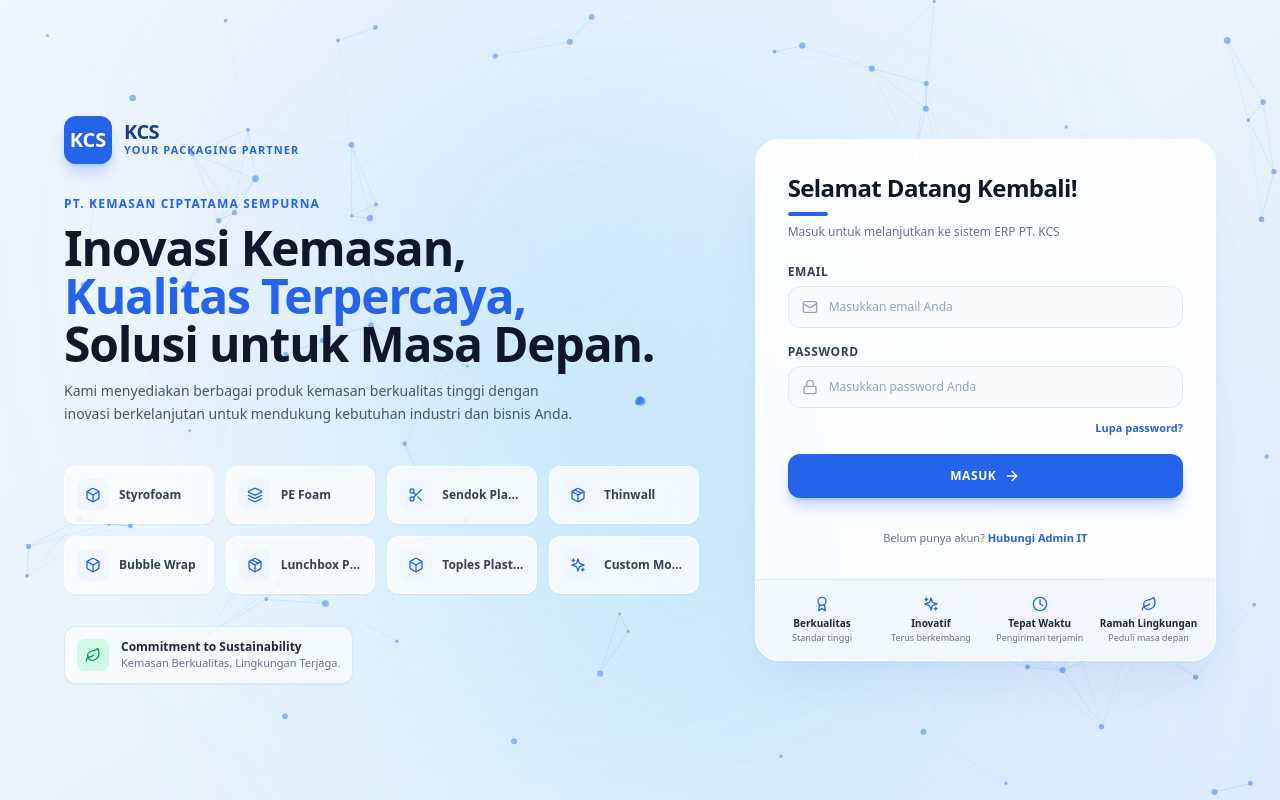
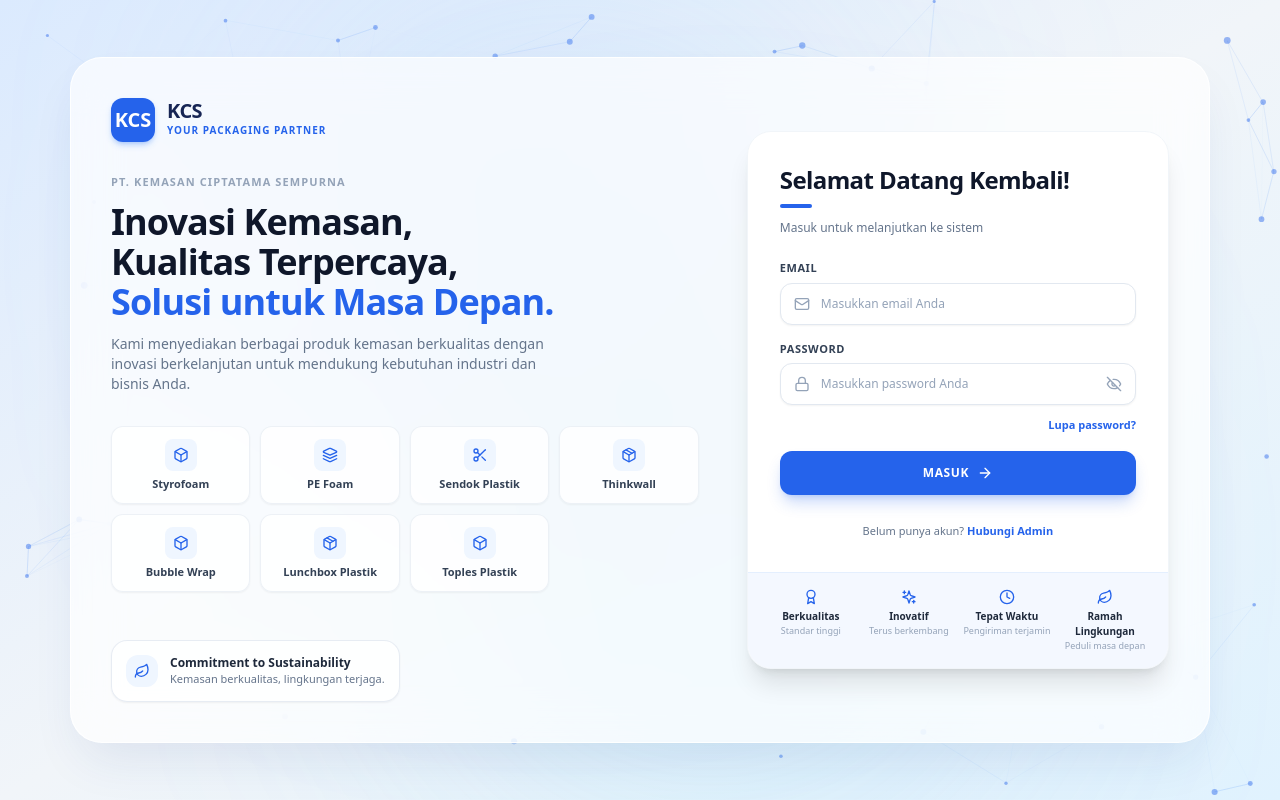
Before and after one commit to projectsatrio/new-kemasan, a Next.js app: page / in a window 1280 px wide. Built offline with nearby package versions, Linux system fonts and the light colour scheme; no server answers.

Commit message:
Update page.tsx

```diff
--- a/app/page.tsx
+++ b/app/page.tsx
@@ -8,7 +8,6 @@ import {
   Mail,
   ArrowRight,
   Loader2,
-  ShieldCheck,
   Box,
   Layers,
   Scissors,
@@ -16,7 +15,8 @@ import {
   Sparkles,
   Award,
   Clock,
-  Leaf
+  Leaf,
+  EyeOff
 } from 'lucide-react';
 
 export default function LoginPage() {
@@ -28,7 +28,7 @@ export default function LoginPage() {
 
   const canvasRef = useRef<HTMLCanvasElement | null>(null);
 
-  // EFEK JARING-JARING INTERAKTIF (PARTICLE CONSTELLATION NETWORK FOR LIGHT BACKGROUND)
+  // EFEK JARING-JARING INTERAKTIF (PARTICLE CONSTELLATION NETWORK)
   useEffect(() => {
     const canvas = canvasRef.current;
     if (!canvas) return;
@@ -49,7 +49,7 @@ export default function LoginPage() {
     const mouse = {
       x: width / 2,
       y: height / 2,
-      radius: 170, // Jarak jaring mengikuti mouse
+      radius: 170,
     };
 
     const handleMouseMove = (e: MouseEvent) => {
@@ -89,7 +89,6 @@ export default function LoginPage() {
         if (p.x < 0 || p.x > width) p.vx *= -1;
         if (p.y < 0 || p.y > height) p.vy *= -1;
 
-        // Hitung Jarak ke Mouse (Interaksi Tarik Jaring)
         const dx = mouse.x - p.x;
         const dy = mouse.y - p.y;
         const distance = Math.sqrt(dx * dx + dy * dy);
@@ -102,13 +101,11 @@ export default function LoginPage() {
           p.y += dirY * force * 3.5;
         }
 
-        // Gambar Dot Partikel Biru Soft
         ctx.beginPath();
         ctx.arc(p.x, p.y, p.radius, 0, Math.PI * 2);
         ctx.fillStyle = 'rgba(37, 99, 235, 0.45)';
         ctx.fill();
 
-        // Hubungkan Garis Jaring Antar Partikel Dekat
         for (let j = i + 1; j < particles.length; j++) {
           const p2 = particles[j];
           const distanceP = Math.sqrt((p.x - p2.x) ** 2 + (p.y - p2.y) ** 2);
@@ -124,7 +121,6 @@ export default function LoginPage() {
           }
         }
 
-        // Hubungkan Garis Jaring Langsung ke Mouse Kursor
         if (distance < mouse.radius) {
           const alpha = (1 - distance / mouse.radius) * 0.5;
           ctx.beginPath();
@@ -176,124 +172,130 @@ export default function LoginPage() {
     { icon: Box, name: 'Styrofoam' },
     { icon: Layers, name: 'PE Foam' },
     { icon: Scissors, name: 'Sendok Plastik' },
-    { icon: Package, name: 'Thinwall' },
+    { icon: Package, name: 'Thinkwall' },
     { icon: Box, name: 'Bubble Wrap' },
     { icon: Package, name: 'Lunchbox Plastik' },
     { icon: Box, name: 'Toples Plastik' },
-    { icon: Sparkles, name: 'Custom Moulding' },
   ];
 
   return (
-    <div className="min-h-screen w-full bg-gradient-to-br from-blue-50 via-sky-100/70 to-blue-100 text-slate-800 relative overflow-hidden flex items-center justify-center p-4 md:p-8 font-sans">
+    <div className="min-h-screen w-full bg-gradient-to-br from-blue-100 via-slate-100 to-sky-100 text-slate-800 relative overflow-hidden flex items-center justify-center p-4 lg:p-10 font-sans">
 
-      {/* BACKGROUND INTERACTIVE CANVAS (JARING-JARING INTERAKTIF) */}
+      {/* BACKGROUND CANVAS (JARING-JARING INTERAKTIF) */}
       <canvas
         ref={canvasRef}
         className="absolute inset-0 z-0 pointer-events-none"
       />
 
-      {/* AMBIENT LIGHT GLOWS */}
-      <div className="absolute top-0 left-1/4 w-[500px] h-[500px] bg-blue-300/30 rounded-full blur-[140px] pointer-events-none"></div>
-      <div className="absolute bottom-0 right-1/4 w-[500px] h-[500px] bg-sky-300/30 rounded-full blur-[140px] pointer-events-none"></div>
+      {/* LIGHT GLOW EFFECT */}
+      <div className="absolute top-0 left-1/4 w-[500px] h-[500px] bg-blue-300/25 rounded-full blur-[140px] pointer-events-none"></div>
+      <div className="absolute bottom-0 right-1/4 w-[500px] h-[500px] bg-sky-300/25 rounded-full blur-[140px] pointer-events-none"></div>
 
-      {/* MAIN CONTAINER SPLIT SCREEN */}
-      <div className="w-full max-w-6xl grid grid-cols-1 lg:grid-cols-12 gap-8 items-center relative z-10">
+      {/* MAIN CONTAINER FRAME (KOTAK PEMBATAS UTAMA) */}
+      <div className="w-full max-w-[1140px] bg-white/70 backdrop-blur-xl border border-white/90 rounded-[32px] shadow-2xl shadow-blue-900/10 p-6 lg:p-10 relative z-10">
 
-        {/* LEFT COLUMN: BRANDING & PRODUCT HIGHLIGHTS */}
-        <div className="lg:col-span-7 space-y-8 pr-0 lg:pr-6">
+        <div className="grid grid-cols-1 lg:grid-cols-12 gap-8 items-stretch">
 
+          {/* SISI KIRI: BRANDING & HERO CONTENT */}
+          <div className="lg:col-span-7 flex flex-col justify-between space-y-8 pr-0 lg:pr-4">
+
+            <div className="space-y-6">
               {/* Logo Header */}
               <div className="flex items-center gap-3">
-            <div className="w-12 h-12 rounded-xl bg-blue-600 text-white flex items-center justify-center shadow-lg shadow-blue-500/30 font-extrabold text-xl">
+                <div className="w-11 h-11 rounded-xl bg-blue-600 text-white flex items-center justify-center shadow-md shadow-blue-500/30 font-black text-xl">
                   KCS
                 </div>
                 <div>
-              <h2 className="text-xl font-black text-blue-900 tracking-tight leading-none">
+                  <h2 className="text-xl font-black text-blue-950 tracking-tight leading-none">
                     KCS
                   </h2>
-              <p className="text-[11px] font-bold text-blue-600 uppercase tracking-widest">
+                  <p className="text-[10px] font-bold text-blue-600 uppercase tracking-widest mt-0.5">
                     Your Packaging Partner
                   </p>
                 </div>
               </div>
 
-          {/* Hero Typography */}
-          <div className="space-y-3">
-            <p className="text-xs font-bold text-blue-600 uppercase tracking-widest">
+              {/* Title & Tagline */}
+              <div className="space-y-3 pt-2">
+                <p className="text-[11px] font-bold text-slate-400 uppercase tracking-widest">
                   PT. KEMASAN CIPTATAMA SEMPURNA
                 </p>
-            <h1 className="text-3xl md:text-5xl font-black text-slate-900 tracking-tight leading-tight">
+                <h1 className="text-3xl lg:text-4xl font-black text-slate-900 tracking-tight leading-[1.2]">
                   Inovasi Kemasan, <br />
-              <span className="text-blue-600">Kualitas Terpercaya,</span> <br />
-              Solusi untuk Masa Depan.
+                  Kualitas Terpercaya, <br />
+                  <span className="text-blue-600">Solusi untuk Masa Depan.</span>
                 </h1>
-            <p className="text-sm text-slate-600 max-w-lg leading-relaxed font-medium">
-              Kami menyediakan berbagai produk kemasan berkualitas tinggi dengan inovasi berkelanjutan untuk mendukung kebutuhan industri dan bisnis Anda.
+                <p className="text-xs lg:text-sm text-slate-500 max-w-md leading-relaxed font-medium">
+                  Kami menyediakan berbagai produk kemasan berkualitas dengan inovasi berkelanjutan untuk mendukung kebutuhan industri dan bisnis Anda.
                 </p>
               </div>
 
-          {/* Grid Kategori Produk */}
-          <div className="grid grid-cols-2 sm:grid-cols-4 gap-3 pt-2">
+              {/* Grid 7 Kategori Produk */}
+              <div className="grid grid-cols-2 sm:grid-cols-4 gap-2.5 pt-2">
                 {productCategories.map((item, idx) => {
                   const IconComponent = item.icon;
                   return (
                     <div
                       key={idx}
-                  className="p-3 bg-white/70 backdrop-blur-md border border-white/80 rounded-xl shadow-sm flex items-center gap-2.5 hover:shadow-md hover:bg-white transition-all group cursor-default"
+                      className="p-3 bg-white/80 border border-slate-200/60 rounded-xl shadow-sm flex flex-col items-center justify-center text-center gap-1.5 hover:shadow-md hover:bg-white transition-all group"
                     >
                       <div className="p-2 rounded-lg bg-blue-50 text-blue-600 group-hover:bg-blue-600 group-hover:text-white transition-colors">
                         <IconComponent className="w-4 h-4" />
                       </div>
-                  <span className="text-xs font-bold text-slate-700 group-hover:text-blue-900 transition-colors truncate">
+                      <span className="text-[11px] font-bold text-slate-700 group-hover:text-blue-900 transition-colors leading-tight">
                         {item.name}
                       </span>
                     </div>
                   );
                 })}
               </div>
+            </div>
 
-          {/* Sustainability Badge */}
-          <div className="inline-flex items-center gap-3 p-3 bg-white/60 backdrop-blur-md border border-blue-200/60 rounded-xl shadow-sm">
-            <div className="p-2 rounded-lg bg-emerald-100 text-emerald-600">
+            {/* Banner Sustainability (Bawah Kiri) */}
+            <div className="pt-4">
+              <div className="inline-flex items-center gap-3 p-3.5 bg-white/80 border border-slate-200/80 rounded-2xl shadow-sm w-full sm:w-auto">
+                <div className="p-2 rounded-xl bg-blue-50 text-blue-600 shrink-0">
                   <Leaf className="w-4 h-4" />
                 </div>
                 <div>
                   <p className="text-xs font-bold text-slate-800">Commitment to Sustainability</p>
-              <p className="text-[11px] text-slate-500 font-medium">Kemasan Berkualitas, Lingkungan Terjaga.</p>
+                  <p className="text-[11px] text-slate-500 font-medium">Kemasan berkualitas, lingkungan terjaga.</p>
+                </div>
               </div>
             </div>
 
           </div>
 
-        {/* RIGHT COLUMN: LOGIN CARD */}
-        <div className="lg:col-span-5">
-          <div className="bg-white/90 backdrop-blur-xl border border-white rounded-3xl shadow-2xl shadow-blue-900/10 overflow-hidden">
+          {/* SISI KANAN: CARD FORM LOGIN */}
+          <div className="lg:col-span-5 flex flex-col justify-center">
+            <div className="bg-white rounded-3xl shadow-xl border border-slate-100 overflow-hidden flex flex-col justify-between">
 
-            {/* Form Inner Body */}
+              {/* Content Form Inner */}
               <div className="p-8 space-y-6">
 
+                {/* Form Header */}
                 <div>
                   <h3 className="text-2xl font-black text-slate-900 tracking-tight">
                     Selamat Datang Kembali!
                   </h3>
-                <div className="w-10 h-1 bg-blue-600 rounded-full mt-2 mb-2"></div>
+                  <div className="w-8 h-1 bg-blue-600 rounded-full mt-2 mb-3"></div>
                   <p className="text-xs text-slate-500 font-medium">
-                  Masuk untuk melanjutkan ke sistem ERP PT. KCS
+                    Masuk untuk melanjutkan ke sistem
                   </p>
                 </div>
 
-              {/* Error Alert */}
+                {/* Error Box */}
                 {error && (
-                <div className="p-3.5 bg-rose-50 border border-rose-200 text-rose-600 rounded-xl text-xs font-semibold animate-shake text-center">
+                  <div className="p-3 bg-rose-50 border border-rose-200 text-rose-600 rounded-xl text-xs font-semibold text-center animate-shake">
                     {error}
                   </div>
                 )}
 
-              {/* Form Input Login */}
+                {/* Login Inputs */}
                 <form onSubmit={handleLogin} className="space-y-4">
 
                   <div>
-                  <label className="block text-xs font-bold text-slate-700 uppercase tracking-wider mb-1.5">
+                    <label className="block text-[11px] font-bold text-slate-700 uppercase tracking-wider mb-1.5">
                       Email
                     </label>
                     <div className="relative">
@@ -303,7 +305,7 @@ export default function LoginPage() {
                         value={email}
                         onChange={(e) => setEmail(e.target.value)}
                         placeholder="Masukkan email Anda"
-                      className="w-full pl-10 pr-4 py-3 bg-slate-50 border border-slate-200 rounded-xl text-xs text-slate-800 placeholder-slate-400 focus:outline-none focus:ring-2 focus:ring-blue-500/30 focus:border-blue-600 font-medium transition-all"
+                        className="w-full pl-10 pr-4 py-3 bg-white border border-slate-200 rounded-xl text-xs text-slate-800 placeholder-slate-400 focus:outline-none focus:ring-2 focus:ring-blue-500/30 focus:border-blue-600 font-medium transition-all shadow-sm"
                         required
                         disabled={loading}
                       />
@@ -311,7 +313,7 @@ export default function LoginPage() {
                   </div>
 
                   <div>
-                  <label className="block text-xs font-bold text-slate-700 uppercase tracking-wider mb-1.5">
+                    <label className="block text-[11px] font-bold text-slate-700 uppercase tracking-wider mb-1.5">
                       Password
                     </label>
                     <div className="relative">
@@ -321,10 +323,11 @@ export default function LoginPage() {
                         value={password}
                         onChange={(e) => setPassword(e.target.value)}
                         placeholder="Masukkan password Anda"
-                      className="w-full pl-10 pr-4 py-3 bg-slate-50 border border-slate-200 rounded-xl text-xs text-slate-800 placeholder-slate-400 focus:outline-none focus:ring-2 focus:ring-blue-500/30 focus:border-blue-600 font-medium transition-all"
+                        className="w-full pl-10 pr-10 py-3 bg-white border border-slate-200 rounded-xl text-xs text-slate-800 placeholder-slate-400 focus:outline-none focus:ring-2 focus:ring-blue-500/30 focus:border-blue-600 font-medium transition-all shadow-sm"
                         required
                         disabled={loading}
                       />
+                      <EyeOff className="absolute right-3.5 top-1/2 -translate-y-1/2 w-4 h-4 text-slate-400 cursor-pointer" />
                     </div>
                     <div className="text-right mt-1.5">
                       <button
@@ -339,7 +342,7 @@ export default function LoginPage() {
                   <button
                     type="submit"
                     disabled={loading}
-                  className="w-full mt-2 bg-blue-600 hover:bg-blue-700 text-white font-bold py-3.5 rounded-xl shadow-lg shadow-blue-600/30 transition-all flex items-center justify-center gap-2 text-xs uppercase tracking-wider disabled:opacity-50 disabled:cursor-not-allowed active:scale-[0.98]"
+                    className="w-full mt-2 bg-blue-600 hover:bg-blue-700 text-white font-bold py-3.5 rounded-xl shadow-lg shadow-blue-600/25 transition-all flex items-center justify-center gap-2 text-xs uppercase tracking-wider disabled:opacity-50 disabled:cursor-not-allowed active:scale-[0.98]"
                   >
                     {loading ? (
                       <>
@@ -355,35 +358,35 @@ export default function LoginPage() {
                   </button>
                 </form>
 
-              <div className="pt-2 text-center">
+                <div className="pt-1 text-center">
                   <p className="text-[11px] text-slate-500 font-medium">
-                  Belum punya akun? <span className="font-bold text-blue-600 hover:underline cursor-pointer">Hubungi Admin IT</span>
+                    Belum punya akun? <span className="font-bold text-blue-600 hover:underline cursor-pointer">Hubungi Admin</span>
                   </p>
                 </div>
 
               </div>
 
-            {/* Bottom Card Feature Highlights */}
-            <div className="bg-blue-50/80 border-t border-blue-100 p-4 grid grid-cols-4 gap-2 text-center">
+              {/* Bottom Card Footer Features */}
+              <div className="bg-blue-50/70 border-t border-blue-100/60 p-4 grid grid-cols-4 gap-1 text-center">
                 <div className="flex flex-col items-center">
                   <Award className="w-4 h-4 text-blue-600 mb-1" />
                   <span className="text-[10px] font-bold text-slate-800">Berkualitas</span>
-                <span className="text-[9px] text-slate-500 hidden sm:block">Standar tinggi</span>
+                  <span className="text-[9px] text-slate-400 hidden sm:block">Standar tinggi</span>
                 </div>
                 <div className="flex flex-col items-center">
                   <Sparkles className="w-4 h-4 text-blue-600 mb-1" />
                   <span className="text-[10px] font-bold text-slate-800">Inovatif</span>
-                <span className="text-[9px] text-slate-500 hidden sm:block">Terus berkembang</span>
+                  <span className="text-[9px] text-slate-400 hidden sm:block">Terus berkembang</span>
                 </div>
                 <div className="flex flex-col items-center">
                   <Clock className="w-4 h-4 text-blue-600 mb-1" />
                   <span className="text-[10px] font-bold text-slate-800">Tepat Waktu</span>
-                <span className="text-[9px] text-slate-500 hidden sm:block">Pengiriman terjamin</span>
+                  <span className="text-[9px] text-slate-400 hidden sm:block">Pengiriman terjamin</span>
                 </div>
                 <div className="flex flex-col items-center">
                   <Leaf className="w-4 h-4 text-blue-600 mb-1" />
                   <span className="text-[10px] font-bold text-slate-800">Ramah Lingkungan</span>
-                <span className="text-[9px] text-slate-500 hidden sm:block">Peduli masa depan</span>
+                  <span className="text-[9px] text-slate-400 hidden sm:block">Peduli masa depan</span>
                 </div>
               </div>
 
@@ -391,6 +394,9 @@ export default function LoginPage() {
           </div>
 
         </div>
+
+      </div>
+
     </div>
   );
 }
```
Lines whose indentation alone changed are shown as unchanged.
